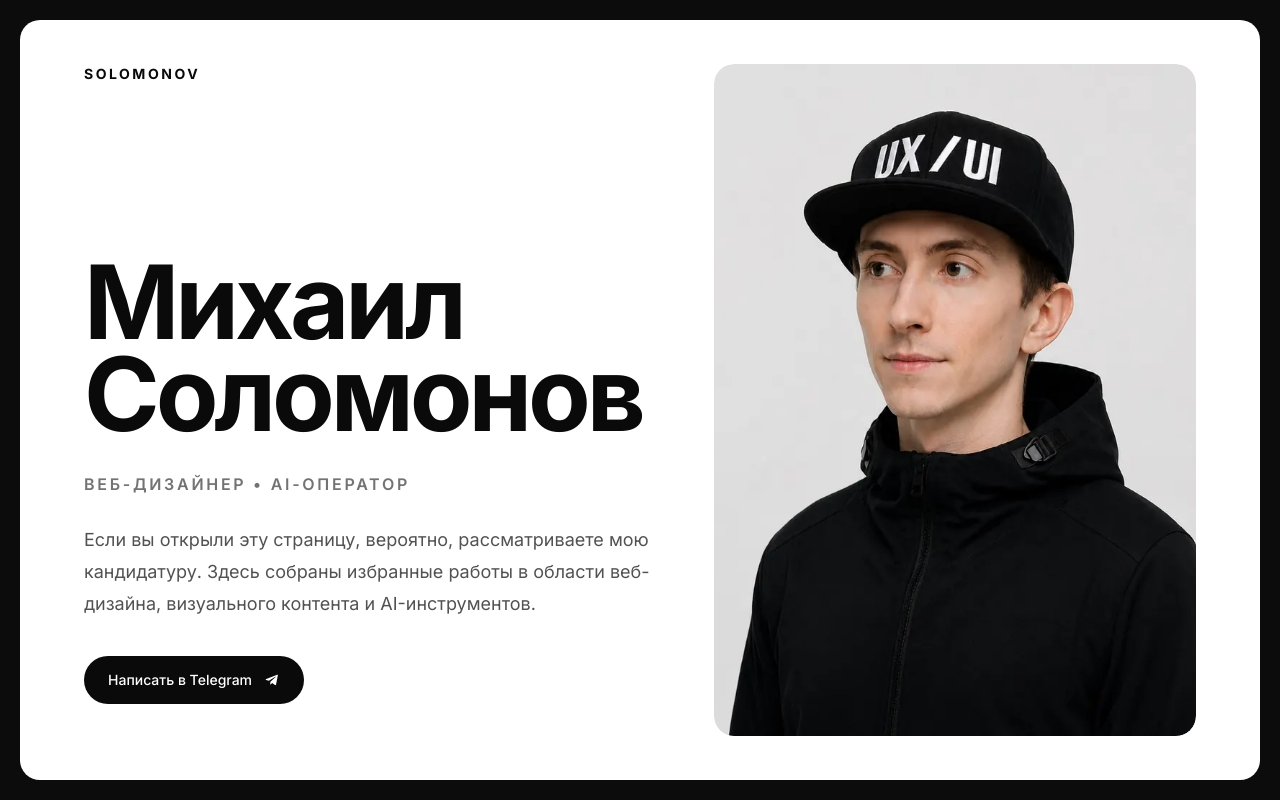
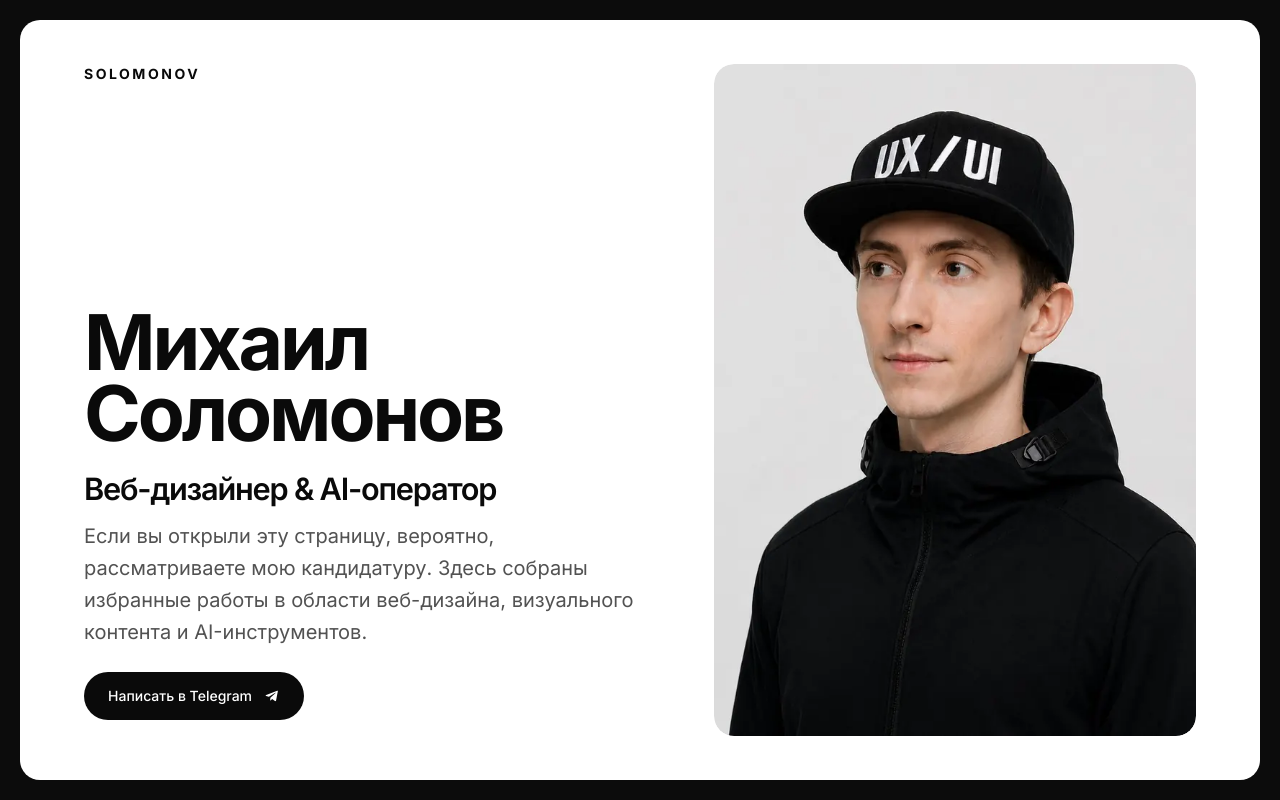
Before and after one commit to solomonovskolopendrov-tech/portfolio, a Next.js app: page / in a window 1280 px wide. Shown: the top 800 px of the page. Built offline with nearby package versions, Linux system fonts and the light colour scheme.

Commit message:
Refine hero text hierarchy

```diff
--- a/components/portfolio.tsx
+++ b/components/portfolio.tsx
@@ -70,24 +70,24 @@ export function Portfolio() {
           <div className="flex flex-col justify-between px-6 py-6 sm:px-10 sm:py-9 lg:px-14 lg:py-11 xl:px-16">
             <p className="text-sm font-bold tracking-[0.18em]">SOLOMONOV</p>
 
-            <div className="my-16 max-w-3xl lg:my-8">
+            <div className="my-10 max-w-3xl lg:my-4">
               <h1
-                className="text-[clamp(4.5rem,8vw,7.5rem)] font-bold leading-[0.9] tracking-[-0.04em]"
+                className="text-[clamp(3.75rem,6vw,6.5rem)] font-bold leading-[0.92] tracking-[-0.04em]"
                 id="hero-heading"
               >
                 Михаил
                 <br />
                 Соломонов
               </h1>
-              <p className="mt-8 text-sm font-semibold uppercase tracking-[0.17em] text-neutral-500 sm:text-base">
-                Веб-дизайнер <span aria-hidden="true">•</span> AI-оператор
+              <p className="mt-5 text-[clamp(1.75rem,2.4vw,2.5rem)] font-semibold leading-tight tracking-[-0.04em] text-neutral-950">
+                Веб-дизайнер &amp; AI-оператор
               </p>
-              <p className="mt-7 max-w-xl text-base leading-7 text-neutral-600 sm:text-lg sm:leading-8">
+              <p className="mt-3 max-w-xl text-lg leading-8 text-neutral-600 sm:text-xl sm:leading-8">
                 Если вы открыли эту страницу, вероятно, рассматриваете мою
                 кандидатуру. Здесь собраны избранные работы в области
                 веб-дизайна, визуального контента и AI-инструментов.
               </p>
-              <TelegramLink className="mt-9" telegramIcon />
+              <TelegramLink className="mt-6" telegramIcon />
             </div>
 
           </div>
```
